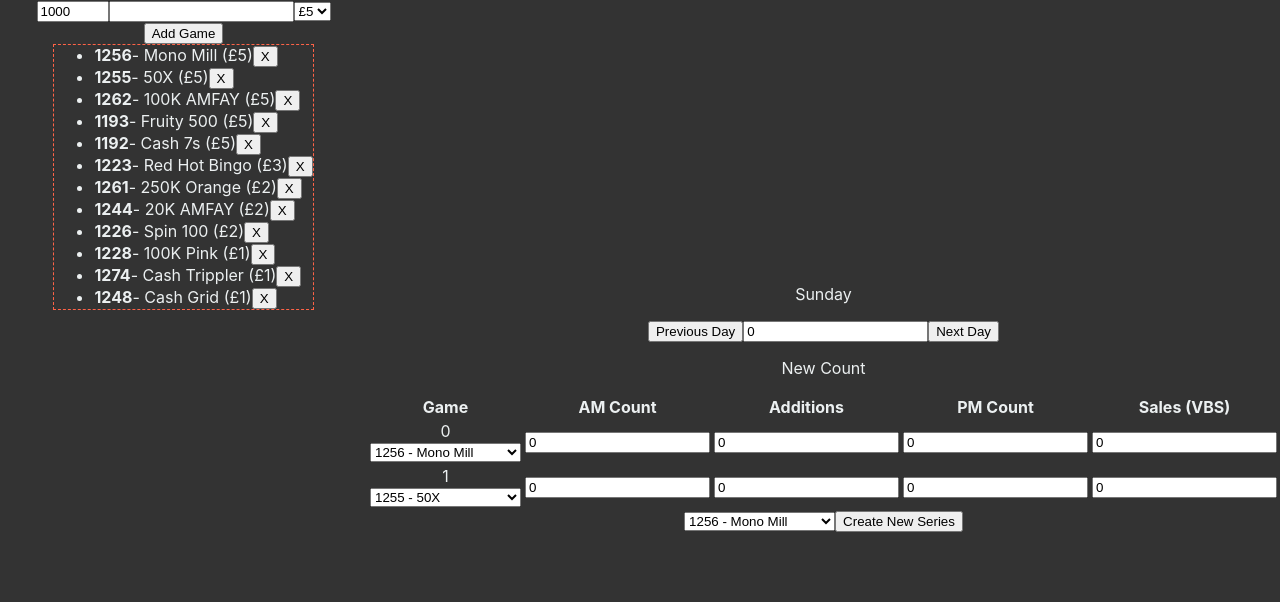
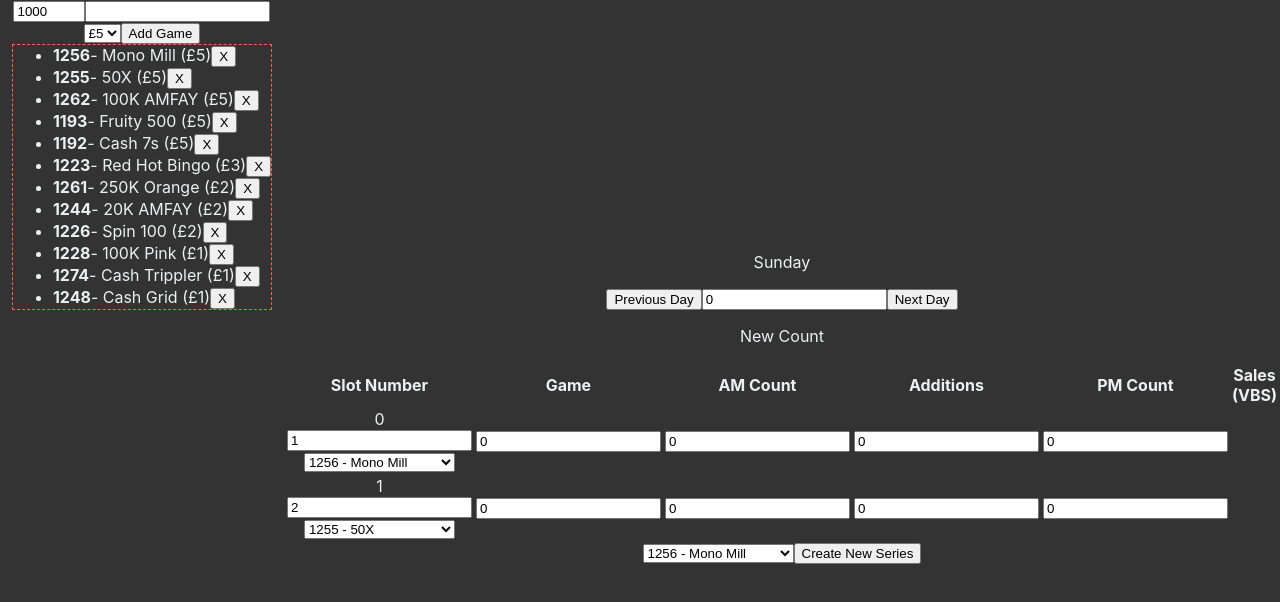
Before and after one commit to Oddert/wr-scratchcard-tracker, a React (Create React App) app in the folder client/: page / in a window 1280 px wide. Shown: the top 602 px of the page. Built offline with nearby package versions, Linux system fonts and the light colour scheme.

Commit message:
added control fro slots

```diff
--- a/client/src/components/Actions.ts
+++ b/client/src/components/Actions.ts
@@ -95,6 +95,16 @@ export const seriesAddOne = (gameId: number, fromDay?: number, toDay?: number, s
 	}
 }
 
+export const seriesUpdateSlot = (seriesIdx: number | string, slot: number | string) => {
+	return {
+		type: ContextAction.SERIES_SLOT_UPDATE,
+		payload: {
+			seriesIdx,
+			value: Number(slot)
+		}
+	}
+}
+
 export const seriesDataUpdateAM = (seriesIdx: number | string, value: number | string) => {
 	return {
 		type: ContextAction.SERIES_DATA_UPDATE_AM,
--- a/client/src/components/App.tsx
+++ b/client/src/components/App.tsx
@@ -56,6 +56,7 @@ const App: React.FC = () => {
 					<p>New Count</p>
 					<table>
 						<tr>
+							<th>Slot Number</th>
 							<th>Game</th>
 							<th>AM Count</th>
 							<th>Additions</th>
--- a/client/src/components/GameLine.tsx
+++ b/client/src/components/GameLine.tsx
@@ -10,6 +10,7 @@ import {
 	seriesDataUpdateAM,
 	seriesDataUpdatePM,
 	seriesDataUpdateSales,
+	seriesUpdateSlot,
 } from './Actions'
 
 import Context from './Context'
@@ -26,6 +27,7 @@ const GameLine: React.FC<Props> = ({
 	const { state, dispatch } = useContext(Context)
 
 	const data = state.series[idx].data
+	const slot = state.series[idx].slot
 
 	const { am, pm, add, sales } = data[state.day]
 
@@ -33,6 +35,12 @@ const GameLine: React.FC<Props> = ({
 		<tr>
 			<td>
 				{idx}
+				<input
+					type='number'
+					placeholder='slot number (set 0 for no slot)'
+					value={slot}
+					onChange={((e: any) => dispatch(seriesUpdateSlot(idx, e.target.value)))}
+				/>
 				<select
 					value={gameId}
 					onChange={(e: any) => dispatch(gameChangeCard(state.series, idx, e.target.value))}
--- a/client/src/components/Reducer.ts
+++ b/client/src/components/Reducer.ts
@@ -13,10 +13,11 @@ const ContextReducer = (state: ContextStateType, action: ContextActionType) => {
 		case ContextAction.DAY_INCREMENT: return reduceDayInc(state, action)
 		case ContextAction.DAY_DECREMENT: return reduceDayDec(state, action)
 		case ContextAction.SERIES_ADD_ONE: return reduceSeriesAddOne(state, action)
-		case ContextAction.SERIES_DATA_UPDATE_AM: return reducerSeriesDataUpdateAM(state, action)
-		case ContextAction.SERIES_DATA_UPDATE_PM: return reducerSeriesDataUpdatePM(state, action)
-		case ContextAction.SERIES_DATA_UPDATE_SALES: return reducerSeriesDataUpdateSales(state, action)
-		case ContextAction.SERIES_DATA_UPDATE_ADDITIONS: return reducerSeriesDataUpdateAdditions(state, action)
+		case ContextAction.SERIES_DATA_UPDATE_AM: return reduceSeriesDataUpdateAM(state, action)
+		case ContextAction.SERIES_DATA_UPDATE_PM: return reduceSeriesDataUpdatePM(state, action)
+		case ContextAction.SERIES_DATA_UPDATE_SALES: return reduceSeriesDataUpdateSales(state, action)
+		case ContextAction.SERIES_DATA_UPDATE_ADDITIONS: return reduceSeriesDataUpdateAdditions(state, action)
+		case ContextAction.SERIES_SLOT_UPDATE: return reduceSeriesSlotUpdate(state, action)
 		default: return state
 	}
 }
@@ -70,7 +71,18 @@ function reduceSeriesAddOne (state: ContextStateType, action: ContextActionType)
 	}
 }
 
-function reducerSeriesDataUpdateAM (state: ContextStateType, action: ContextActionType): ContextStateType {
+function reduceSeriesSlotUpdate (state: ContextStateType, action: ContextActionType): ContextStateType {
+	const { seriesIdx, value } = action.payload
+	if (isNaN(value) || value < 0 || value > 16) return state
+	const series = [...state.series]
+	series[seriesIdx].slot = value
+	return {
+		...state,
+		series
+	}
+}
+
+function reduceSeriesDataUpdateAM (state: ContextStateType, action: ContextActionType): ContextStateType {
 	const { seriesIdx, value } = action.payload
 	const series = [...state.series]
 	const updateData = [...state.series[seriesIdx].data]
@@ -82,7 +94,7 @@ function reducerSeriesDataUpdateAM (state: ContextStateType, action: ContextActi
 	}
 }
 
-function reducerSeriesDataUpdatePM (state: ContextStateType, action: ContextActionType): ContextStateType {
+function reduceSeriesDataUpdatePM (state: ContextStateType, action: ContextActionType): ContextStateType {
 	const { seriesIdx, value } = action.payload
 	const series = [...state.series]
 	const updateData = [...state.series[seriesIdx].data]
@@ -94,7 +106,7 @@ function reducerSeriesDataUpdatePM (state: ContextStateType, action: ContextActi
 	}
 }
 
-function reducerSeriesDataUpdateSales (state: ContextStateType, action: ContextActionType): ContextStateType {
+function reduceSeriesDataUpdateSales (state: ContextStateType, action: ContextActionType): ContextStateType {
 	const { seriesIdx, value } = action.payload
 	const series = [...state.series]
 	const updateData = [...state.series[seriesIdx].data]
@@ -106,7 +118,7 @@ function reducerSeriesDataUpdateSales (state: ContextStateType, action: ContextA
 	}
 }
 
-function reducerSeriesDataUpdateAdditions (state: ContextStateType, action: ContextActionType): ContextStateType {
+function reduceSeriesDataUpdateAdditions (state: ContextStateType, action: ContextActionType): ContextStateType {
 	const { seriesIdx, value } = action.payload
 	const series = [...state.series]
 	const updateData = [...state.series[seriesIdx].data]
--- a/client/src/components/types.ts
+++ b/client/src/components/types.ts
@@ -47,6 +47,7 @@ export enum ContextAction {
 	DAY_DECREMENT = 'DAY_DECREMENT',
 
 	SERIES_ADD_ONE = 'SERIES_ADD_ONE',
+	SERIES_SLOT_UPDATE = 'SERIES_SLOT_UPDATE',
 
 	SERIES_DATA_UPDATE_AM = 'SERIES_DATA_UPDATE_AM',
 	SERIES_DATA_UPDATE_PM = 'SERIES_DATA_UPDATE_PM',
```
